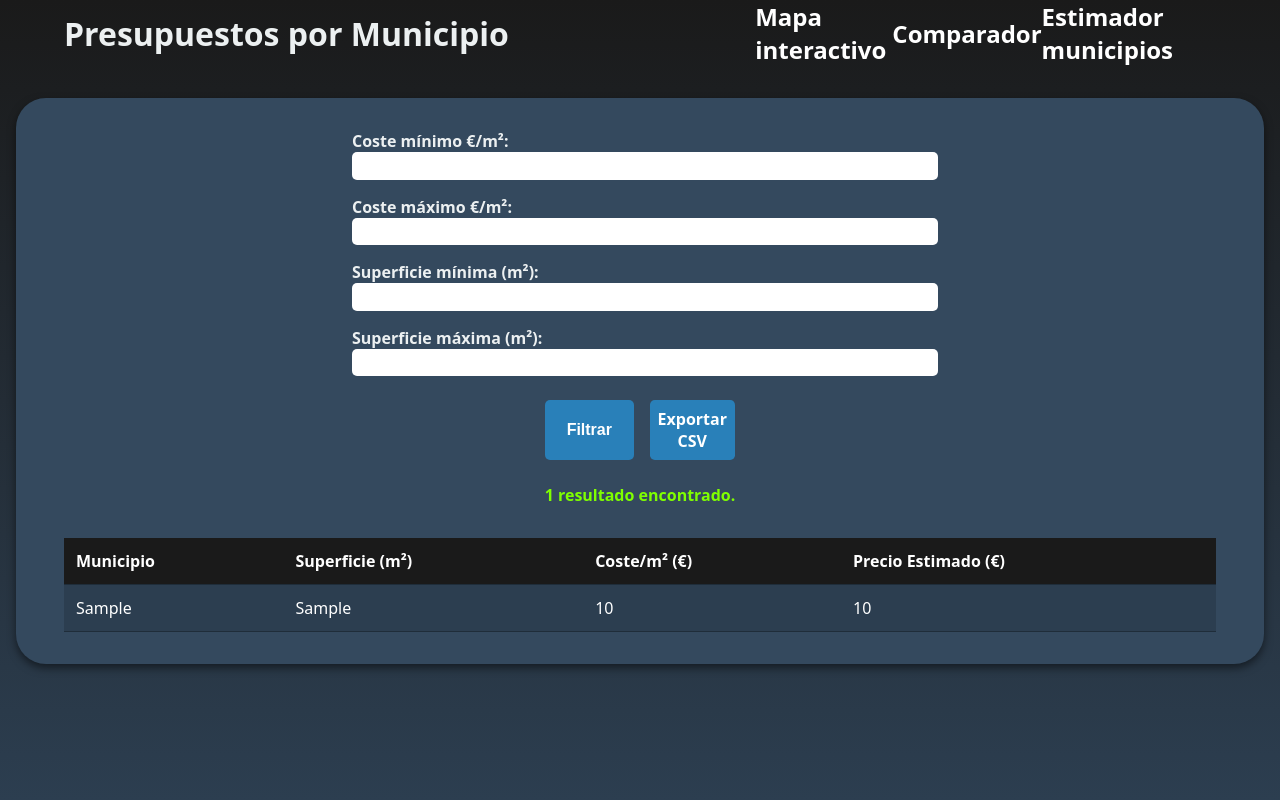
After one commit to llamasdev978/inmomap, a Flask app: page /presupuestos in a window 1280 px wide. The commit adds this page. Run offline with Flask 3, Linux system fonts and the light colour scheme; tables that the repository leaves empty or names only in its code hold one stand-in row (values such as "Sample post"); some libraries are stand-ins or nearby versions.

Commit message:
cambios brutales

```diff
--- a/app.py
+++ b/app.py
@@ -143,7 +143,6 @@ def listar_zonas():
     zonas = cursor.fetchall()
     return render_template('crud_zonas.html', zonas=zonas)
 
-
 @app.route('/admin/zonas/editar/<int:id>', methods=['GET', 'POST'])
 def editar_zona(id):
     cursor = mysql.connection.cursor(MySQLdb.cursors.DictCursor)
@@ -205,6 +204,76 @@ def eliminar_zona_manager(id):
     mysql.connection.commit()
     return redirect(url_for('listar_zonas_manager'))
 
+
+from flask import render_template, request, Response
+import MySQLdb.cursors
+
+@app.route('/presupuestos')
+def presupuestos():
+    min_coste = request.args.get('min_coste', type=float)
+    max_coste = request.args.get('max_coste', type=float)
+    min_superficie = request.args.get('min_superficie', type=float)
+    max_superficie = request.args.get('max_superficie', type=float)
+
+    query = "SELECT * FROM presupuestos WHERE 1=1"
+    params = []
+
+    if min_coste is not None:
+        query += " AND coste_m2 >= %s"
+        params.append(min_coste)
+    if max_coste is not None:
+        query += " AND coste_m2 <= %s"
+        params.append(max_coste)
+    if min_superficie is not None:
+        query += " AND superficie >= %s"
+        params.append(min_superficie)
+    if max_superficie is not None:
+        query += " AND superficie <= %s"
+        params.append(max_superficie)
+
+    cursor = mysql.connection.cursor(MySQLdb.cursors.DictCursor)
+    cursor.execute(query, params)
+    presupuestos = cursor.fetchall()
+
+    return render_template("presupuestos.html", presupuestos=presupuestos)
+
+@app.route('/exportar_presupuestos')
+def exportar_presupuestos():
+    min_coste = request.args.get('min_coste', type=float)
+    max_coste = request.args.get('max_coste', type=float)
+    min_superficie = request.args.get('min_superficie', type=float)
+    max_superficie = request.args.get('max_superficie', type=float)
+
+    query = "SELECT * FROM presupuestos WHERE 1=1"
+    params = []
+
+    if min_coste is not None:
+        query += " AND coste_m2 >= %s"
+        params.append(min_coste)
+    if max_coste is not None:
+        query += " AND coste_m2 <= %s"
+        params.append(max_coste)
+    if min_superficie is not None:
+        query += " AND superficie >= %s"
+        params.append(min_superficie)
+    if max_superficie is not None:
+        query += " AND superficie <= %s"
+        params.append(max_superficie)
+
+    cursor = mysql.connection.cursor(MySQLdb.cursors.DictCursor)
+    cursor.execute(query, params)
+    presupuestos = cursor.fetchall()
+
+    # Generar contenido CSV
+    def generar_csv():
+        yield "Municipio,Superficie,Coste_m2,Precio_Estimado\n"
+        for p in presupuestos:
+            yield f"{p['municipio']},{p['superficie']},{p['coste_m2']},{p['precio_estimado']}\n"
+
+    return Response(generar_csv(), mimetype='text/csv',
+                    headers={"Content-Disposition": "attachment; filename=presupuestos.csv"})
+
+
 # Ejecutar la aplicación, constructor
 if __name__ == '__main__':
     app.run(debug=True)
--- a/static/style.css
+++ b/static/style.css
@@ -12,8 +12,21 @@ body {
   justify-content: center;
   flex-direction: column;
 
-  height: 100vh;
+  background-attachment: fixed;
+  min-height: 100vh;
 }
+
+.body-normal {
+  display: block;
+  min-height: 100vh;
+  background: linear-gradient(to bottom, #1a1a1a, #2c3e50);
+  background-attachment: fixed;
+  color: #ecf0f1;
+  margin: 0;
+  padding: 0;
+  font-family: system-ui, sans-serif;
+}
+
 
 /* Títulos */
 h1 {
@@ -27,6 +40,45 @@ h2 {
   font-size: 2.5rem;
   margin-bottom: 20px;
   color: #ffffff;
+}
+
+.header-nav {
+  width: 100%;
+  display: flex;
+  flex-direction: row;
+  align-items: center;
+  justify-content: space-around;
+}
+
+.header {
+  width: 90%;
+  display: flex;
+  flex-direction: row;
+  align-items: center;
+  justify-content: space-between;
+}
+
+.header-links {
+  width: 40%;
+  display: flex;
+  flex-direction: row;
+  align-items: center;
+  justify-content: space-evenly;
+}
+
+.header a {
+  font-weight: bold;
+  text-decoration: none;
+  margin: 0;
+  font-size: 1.5rem;
+  color: #ffffff;
+}
+
+.header a:hover {
+  text-decoration: none;
+  margin: 0;
+  font-size: 1.5rem;
+  color: #2980b9;
 }
 
 /* Contenedor principal compartido */
@@ -167,7 +219,7 @@ input[type="text"], input[type="password"], input[type="email"] {
   justify-items: center;
   align-items: center;
   width: 65%;
-  height: 95%;
+  height: 100%;
   margin: auto;
 }
 
@@ -257,3 +309,84 @@ input[type="text"], input[type="password"], input[type="email"] {
   padding: 1rem;
   width: 100%;
 }
+
+.presupuestos-container {
+  background: #34495e;
+  padding: 2rem 3rem;
+  border-radius: 30px;
+  box-shadow: 0 4px 8px rgba(0, 0, 0, 0.5);
+  width: 90%;
+  max-width: 1200px;
+  margin: 2rem auto;
+}
+
+.presupuestos-form {
+  display: flex;
+  flex-wrap: wrap;
+  gap: 1rem;
+  justify-content: center;
+  align-items: center;
+  margin-bottom: 1.5rem;
+}
+
+.presupuestos-form label {
+  width: 50%;
+  display: flex;
+  flex-direction: column;
+  color: #ecf0f1;
+  font-weight: bold;
+}
+
+.presupuestos-form input {
+  padding: 0.3rem;
+  font-size: 1rem;
+  border-radius: 5px;
+  border: none;
+  width: 100%;
+}
+
+.presupuestos-buttons {
+  display: flex;
+  gap: 1rem;
+  justify-content: center;
+  margin-top: 0.5rem;
+}
+
+.presupuestos-table {
+  width: 100%;
+  margin-top: 2rem;
+  background-color: #2c3e50;
+  color: white;
+  border-collapse: collapse;
+}
+
+.presupuestos-table th,
+.presupuestos-table td {
+  padding: 0.75rem;
+  border-bottom: 1px solid #1f2d3a;
+  text-align: left;
+}
+
+.presupuestos-table th {
+  background-color: #1a1a1a;
+}
+
+.presupuestos-table tr:nth-child(even) {
+  background-color: #3b5771;
+}
+
+.btn-skinny {
+  text-align: center;
+  font-weight: bold;
+  padding: 0.5rem;
+  border-radius: 0.3rem;
+  text-decoration: none;
+  color: #fff;
+  background: #2980b9;
+  border: none;
+  cursor: pointer;
+}
+
+.btn-skinny:hover {
+  background: #1f6391;
+}
--- /dev/null
+++ b/templates/presupuestos.html
@@ -0,0 +1,70 @@
+<!DOCTYPE html>
+<html lang="es">
+<head>
+  <meta charset="UTF-8">
+  <title>Presupuestos por Municipio</title>
+  <link rel="stylesheet" href="{{ url_for('static', filename='style.css') }}">
+</head>
+<body class="body-normal">
+    <nav class="header-nav">
+      <div class="header">
+        <div>
+          <p class="dash-p">Presupuestos por Municipio</p>
+        </div>
+        <div class="header-links">
+          <a href="">Mapa interactivo</a>
+          <a href="">Comparador</a>
+          <a href="">Estimador municipios</a>
+        </div>
+      </div>
+    </nav>
+
+  <div class="presupuestos-container">
+    <form method="GET" action="{{ url_for('presupuestos') }}" class="presupuestos-form">
+      <label>Coste mínimo €/m²:
+        <input type="number" step="0.01" name="min_coste" value="{{ request.args.get('min_coste', '') }}">
+      </label>
+      <label>Coste máximo €/m²:
+        <input type="number" step="0.01" name="max_coste" value="{{ request.args.get('max_coste', '') }}">
+      </label>
+      <label>Superficie mínima (m²):
+        <input type="number" step="0.01" name="min_superficie" value="{{ request.args.get('min_superficie', '') }}">
+      </label>
+      <label>Superficie máxima (m²):
+        <input type="number" step="0.01" name="max_superficie" value="{{ request.args.get('max_superficie', '') }}">
+      </label>
+
+      <div class="presupuestos-buttons">
+        <input type="submit" value="Filtrar" class="btn-skinny">
+        <a class="btn-skinny" href="{{ url_for('exportar_presupuestos') }}?min_coste={{ request.args.get('min_coste', '') }}&max_coste={{ request.args.get('max_coste', '') }}&min_superficie={{ request.args.get('min_superficie', '') }}&max_superficie={{ request.args.get('max_superficie', '') }}">Exportar CSV</a>
+      </div>
+    </form>
+
+    <p style="text-align:center; font-weight: bold; color:chartreuse;">{{ presupuestos|length }} resultado{{ 's' if presupuestos|length != 1 else '' }} encontrado{{ 's' if presupuestos|length != 1 else '' }}.</p>
+
+    <table class="presupuestos-table">
+      <thead>
+        <tr>
+          <th>Municipio</th>
+          <th>Superficie (m²)</th>
+          <th>Coste/m² (€)</th>
+          <th>Precio Estimado (€)</th>
+        </tr>
+      </thead>
+      <tbody>
+        {% for presupuesto in presupuestos %}
+        <tr>
+          <td>{{ presupuesto.municipio }}</td>
+          <td>{{ presupuesto.superficie }}</td>
+          <td>{{ presupuesto.coste_m2 }}</td>
+          <td>{{ presupuesto.precio_estimado }}</td>
+        </tr>
+        {% endfor %}
+        {% if presupuestos|length == 0 %}
+        <tr><td colspan="4" style="text-align:center;">No se encontraron resultados.</td></tr>
+        {% endif %}
+      </tbody>
+    </table>
+  </div>
+</body>
+</html>
```
Also changed, not shown: templates/dashboard-admin.html (+12 -1 lines), templates/dashboard-manager.html (+12 -1 lines), templates/dashboard-user.html (+12 -2 lines), templates/home.html (deleted, +0 -71 lines), 2 other files.
